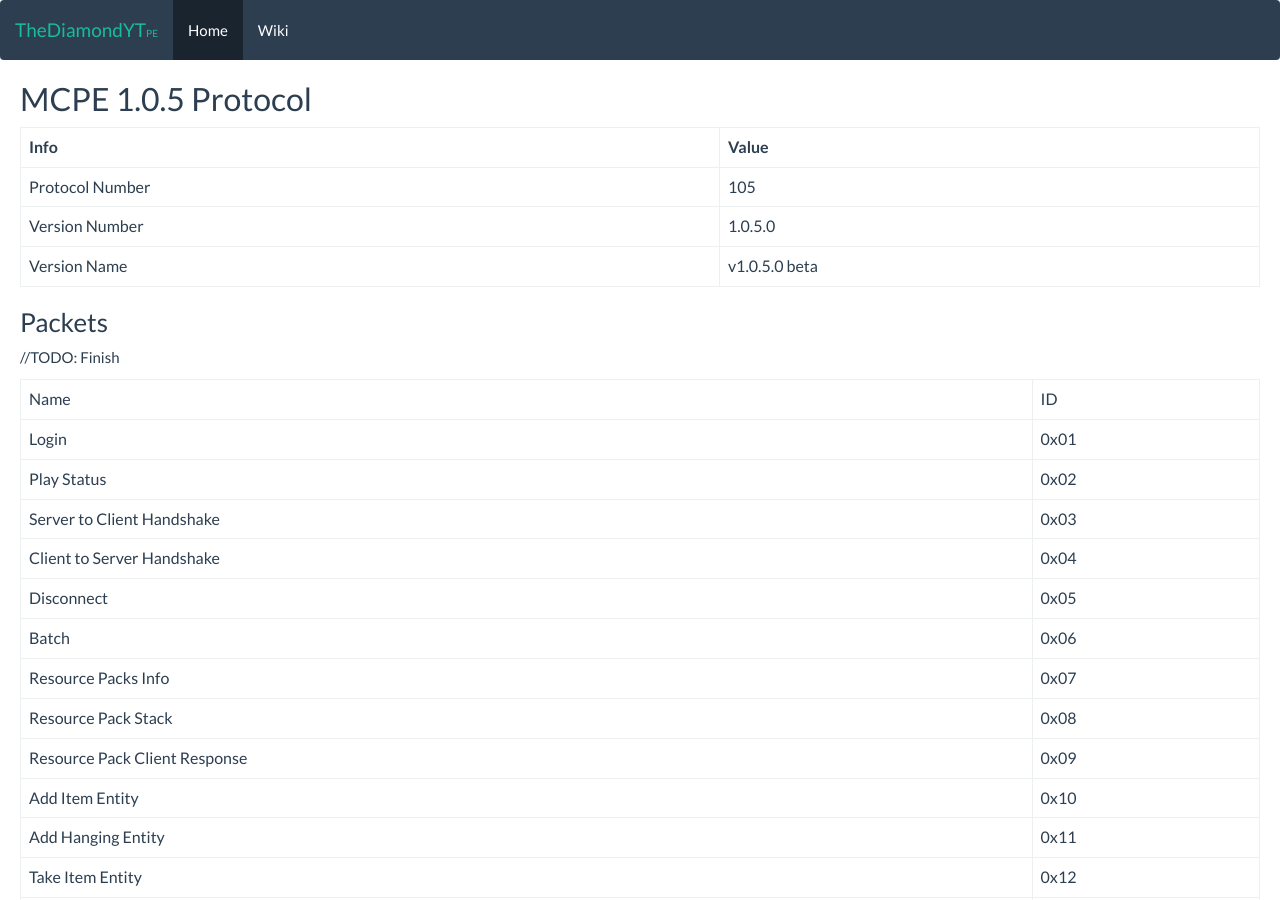
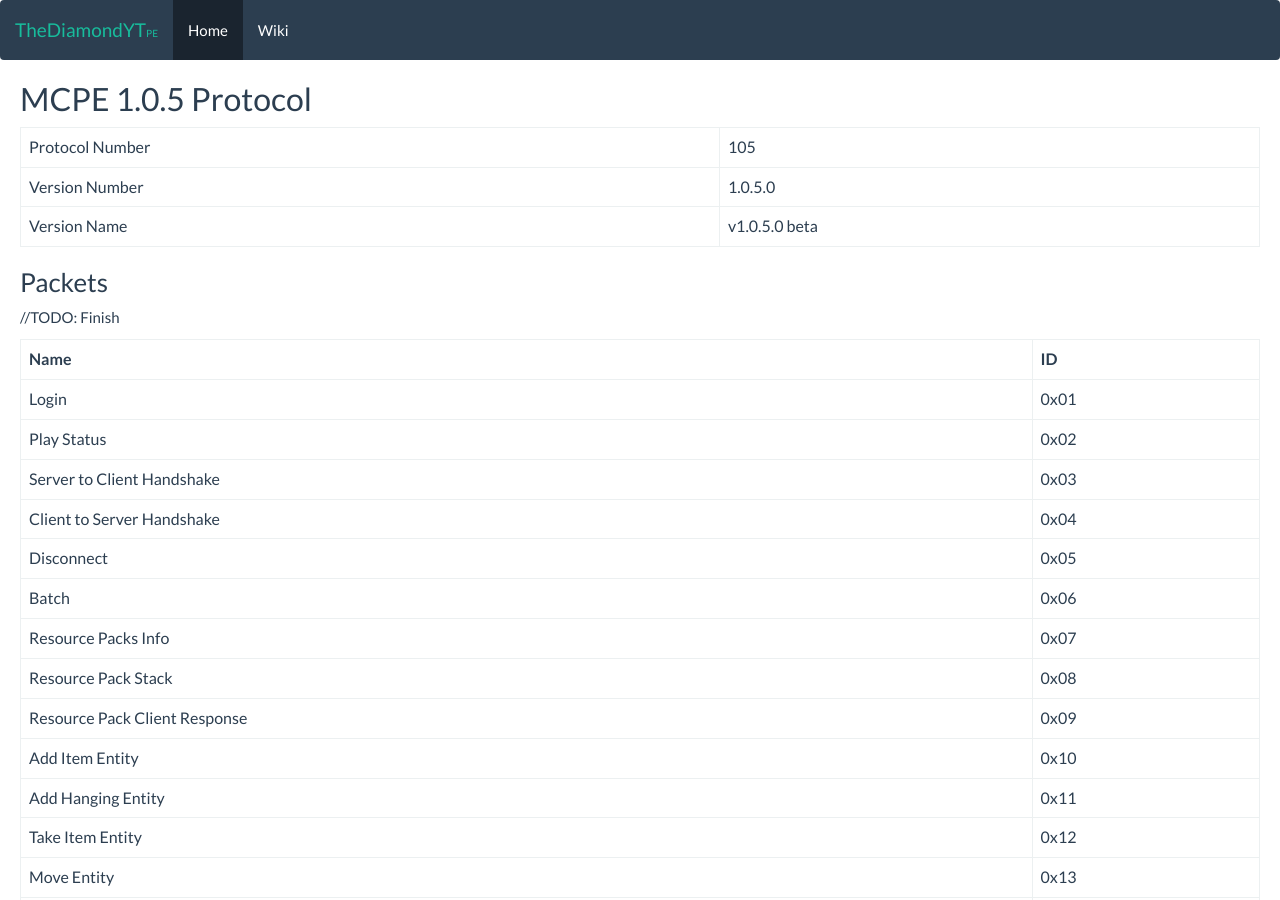
Before and after one commit to GNU-Droid/pe.thediamondyt.tk, a Jekyll site: the page built from _wiki/protocol/1.0.5/Info.md, in a window 1280 px wide and 900 px high. Built offline with Jekyll 4.4.1, drawn with Linux system fonts in a browser that asks for light colours.

Commit message:
Remove header

```diff
--- a/_wiki/protocol/1.0.5/Info.md
+++ b/_wiki/protocol/1.0.5/Info.md
@@ -7,8 +7,6 @@ permalink: /wiki/protocol/1.0.5/
 
 {:.table}
 {:.table-bordered}
-|Info|Value|
-|----|-----|
 |Protocol Number|105|
 |Version Number|1.0.5.0|
 |Version Name|v1.0.5.0 beta|
@@ -20,6 +18,7 @@ permalink: /wiki/protocol/1.0.5/
 {:.table}
 {:.table-bordered}
 |Name|ID|
+|----|--|
 |Login|0x01|
 |Play Status|0x02|
 |Server to Client Handshake|0x03|
```
